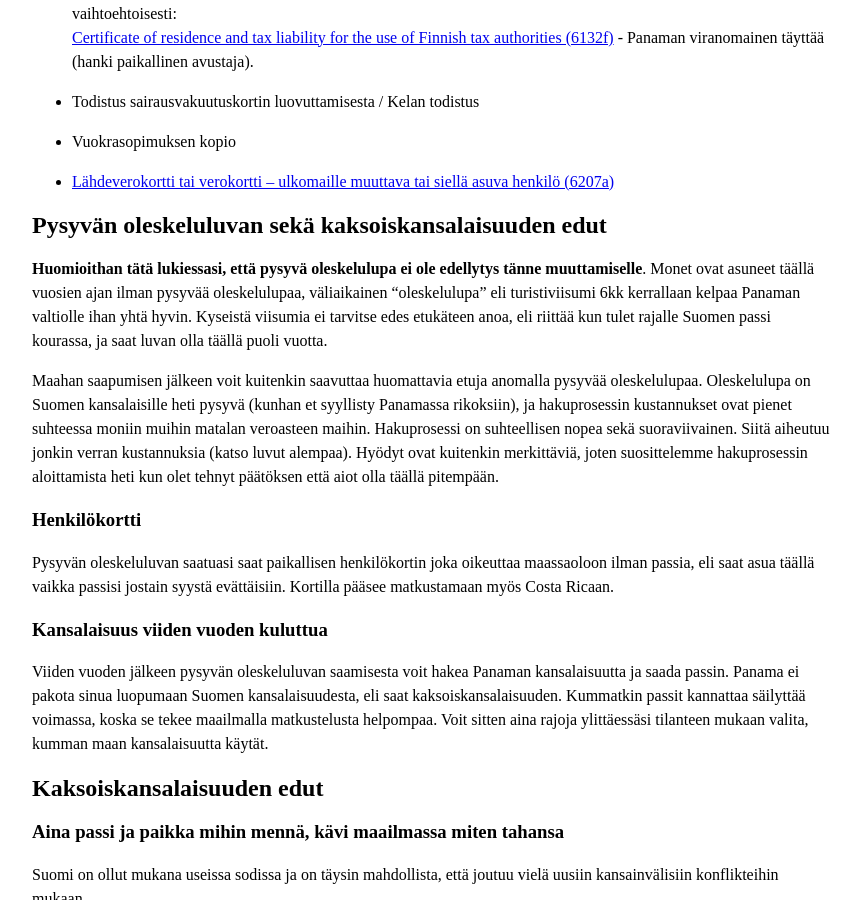
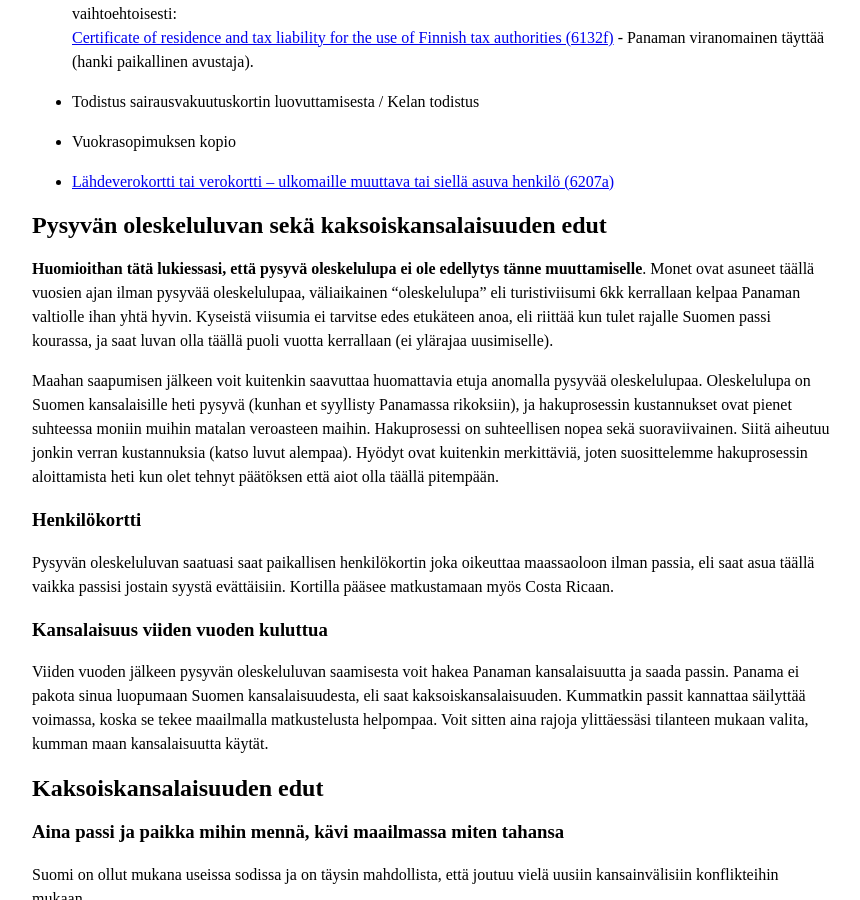
Before and after one commit to pitkonaarinparatiisi/pitkonaarinparatiisi.github.io, a Jekyll site: the page built from oleskelulupa.md, in a window 1280 px wide and 900 px high, scrolled down 1396 px. Shown: the whole window, without its empty margins (208-1068 px from the left). Built offline with Jekyll 4.4.1, drawn with Linux system fonts in a browser that asks for light colours; our own code applies the rules of GitHub Pages for plain Markdown files.

Commit message:
Update oleskelulupa.md

```diff
--- a/oleskelulupa.md
+++ b/oleskelulupa.md
@@ -38,7 +38,7 @@
 
 ## Pysyvän oleskeluluvan sekä kaksoiskansalaisuuden edut
 
- **Huomioithan tätä lukiessasi, että pysyvä oleskelulupa ei ole edellytys tänne muuttamiselle**. Monet ovat asuneet täällä vuosien ajan ilman pysyvää oleskelulupaa, väliaikainen "oleskelulupa" eli turistiviisumi 6kk kerrallaan kelpaa Panaman valtiolle ihan yhtä hyvin. Kyseistä viisumia ei tarvitse edes etukäteen anoa, eli riittää kun tulet rajalle Suomen passi kourassa, ja saat luvan olla täällä puoli vuotta.
+ **Huomioithan tätä lukiessasi, että pysyvä oleskelulupa ei ole edellytys tänne muuttamiselle**. Monet ovat asuneet täällä vuosien ajan ilman pysyvää oleskelulupaa, väliaikainen "oleskelulupa" eli turistiviisumi 6kk kerrallaan kelpaa Panaman valtiolle ihan yhtä hyvin. Kyseistä viisumia ei tarvitse edes etukäteen anoa, eli riittää kun tulet rajalle Suomen passi kourassa, ja saat luvan olla täällä puoli vuotta kerrallaan (ei ylärajaa uusimiselle).
 
 Maahan saapumisen jälkeen voit kuitenkin saavuttaa huomattavia etuja anomalla pysyvää oleskelulupaa. Oleskelulupa on Suomen kansalaisille heti pysyvä (kunhan et syyllisty Panamassa rikoksiin), ja hakuprosessin kustannukset ovat pienet suhteessa moniin muihin matalan veroasteen maihin. Hakuprosessi on suhteellisen nopea sekä suoraviivainen. Siitä aiheutuu jonkin verran kustannuksia (katso luvut alempaa). Hyödyt ovat kuitenkin merkittäviä, joten suosittelemme hakuprosessin aloittamista heti kun olet tehnyt päätöksen että aiot olla täällä pitempään.
 
```
